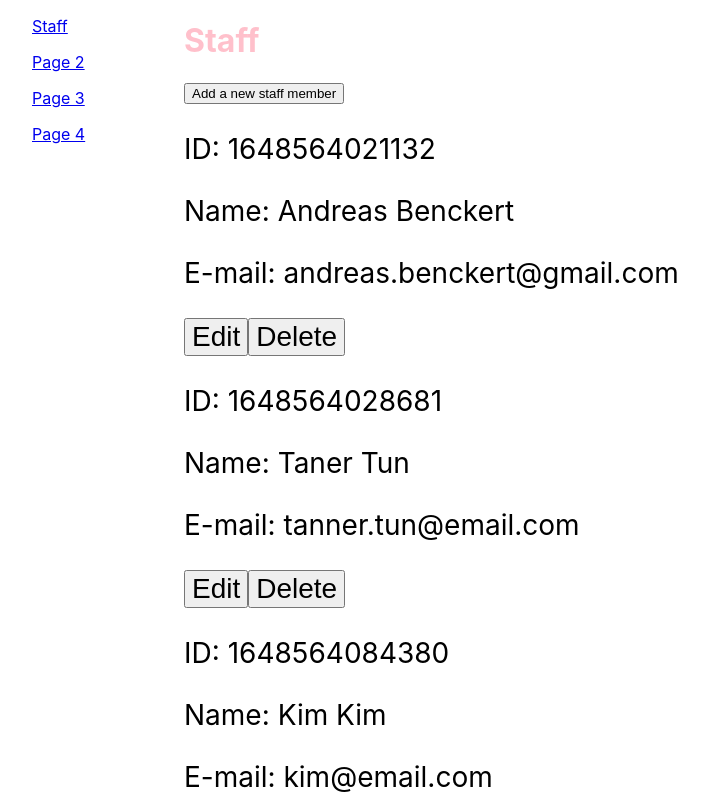
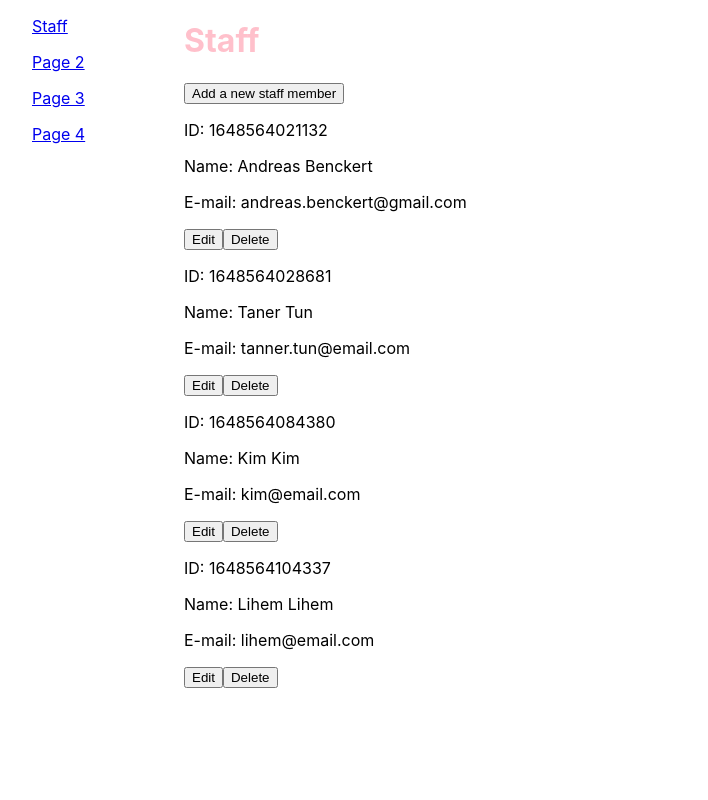
Before and after one commit to justdReas/grupp-projekt, a React (Create React App) app: page / in a window 1280 px wide. Shown: the top 800 px of the page, without its empty margins (8-716 px from the left). Built offline with nearby package versions, Linux system fonts and the light colour scheme.

Commit message:
Added class Card

```diff
--- a/src/componenets/Staff/EditableRow.js
+++ b/src/componenets/Staff/EditableRow.js
@@ -7,7 +7,7 @@ const EditableRow = ({
   handleCancelClick,
 }) => {
   return (
-    <div>
+    <div className="card">
       <p>ID: {contact.id}</p>
       <p>
         Name:
--- a/src/componenets/Staff/ReadOnlyRow.js
+++ b/src/componenets/Staff/ReadOnlyRow.js
@@ -2,7 +2,7 @@ import React from "react";
 
 const ReadOnlyRow = ({ contact, handleEditClick, handleDeleteClick }) => {
   return (
-    <div>
+    <div className="card">
       <div>
         <p>ID: {contact.id}</p>
         <p>
--- a/src/componenets/Staff/staffMember.css
+++ b/src/componenets/Staff/staffMember.css
@@ -3,19 +3,6 @@
   flex-direction: column;
   gap: 10px;
   padding: 1rem;
-}
-
-/* table {
-  border-collapse: collapse;
-  width: 80%;
-} */
-
-th,
-td {
-  border: 1px solid #ffffff;
-  text-align: left;
-  padding: 8px;
-  font-size: 32px;
 }
 
 form {
@@ -24,11 +11,10 @@ form {
   gap: 5px;
 }
 
-form td:last-child {
+/* form td:last-child {
   display: flex;
   justify-content: space-evenly;
+} */
+
+.card {
 }
-
-form * {
-  font-size: 28px;
-}
```
